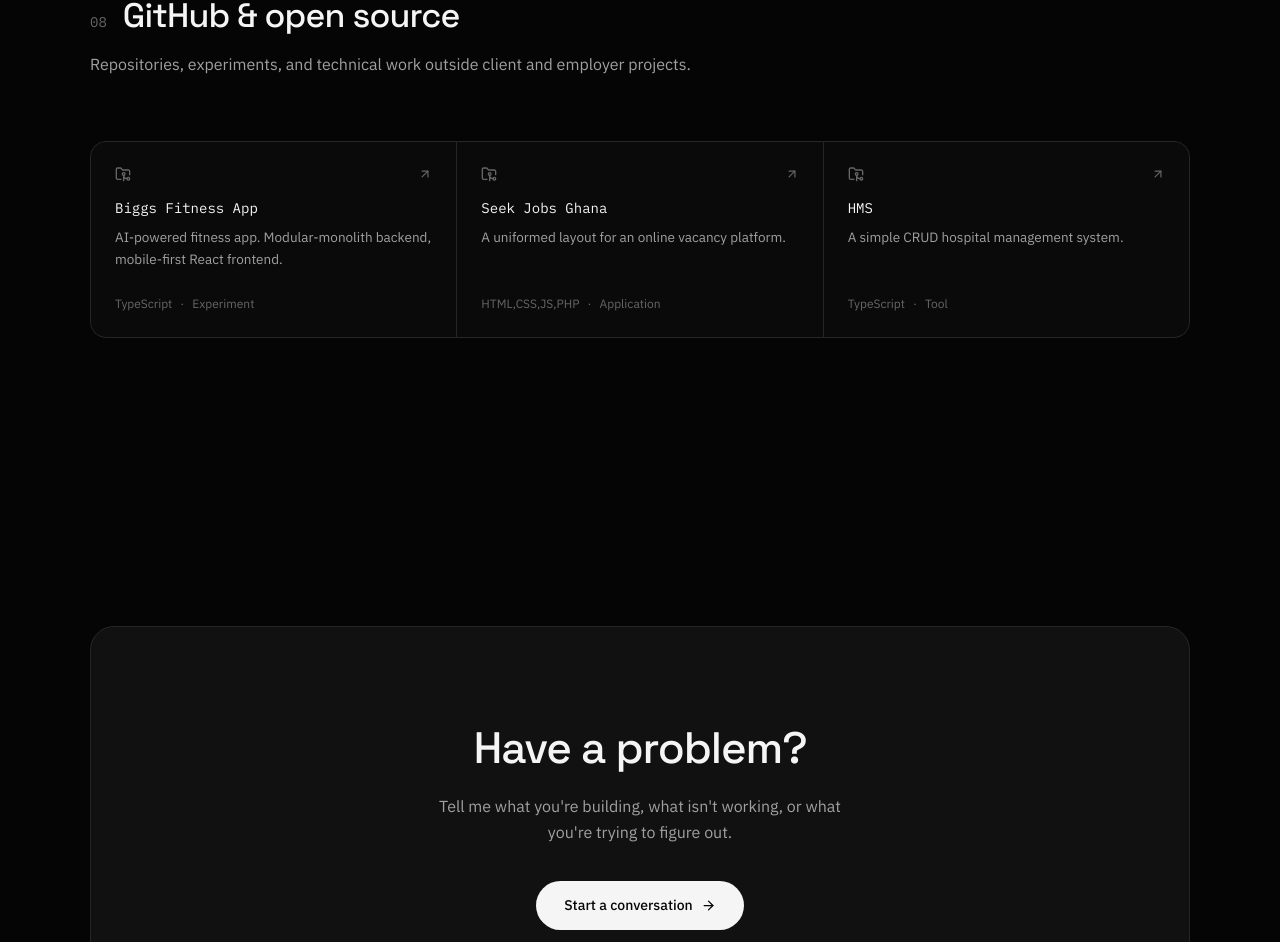
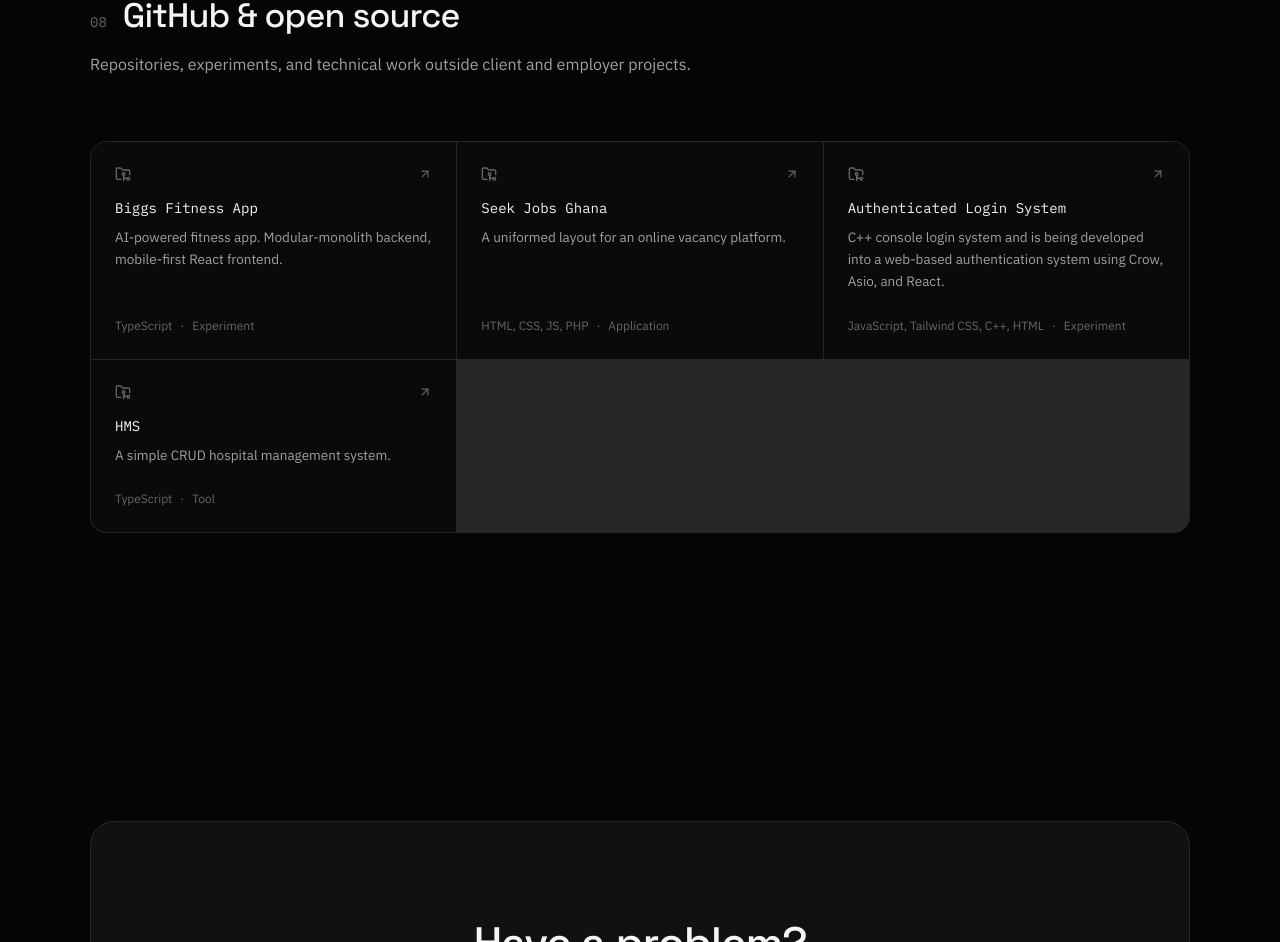
Before and after one commit to richardamofa/portfolio, a React (Vite) app: page / in a window 1280 px wide. Shown: the part 6628-7570 px from the top of the page. Built offline with nearby package versions, Linux system fonts and the light colour scheme.

Commit message:
new repo

```diff
--- a/src/data/experience.ts
+++ b/src/data/experience.ts
@@ -36,9 +36,16 @@ export const repos: Repo[] = [
   {
     name: "Seek Jobs Ghana",
     description: "A uniformed layout for an online vacancy platform.",
-    language: "HTML,CSS,JS,PHP",
+    language: "HTML, CSS, JS, PHP",
     type: "Application",
     url: "https://github.com/richardamofa/seekjobsghana",
+  },
+  {
+    name: "Authenticated Login System",
+    description: "C++ console login system and is being developed into a web-based authentication system using Crow, Asio, and React.",
+    language: "JavaScript, Tailwind CSS, C++, HTML",
+    type: "Experiment",
+    url: "https://github.com/richardamofa/cpp-login-system",
   },
   {
     name: "HMS",
```
